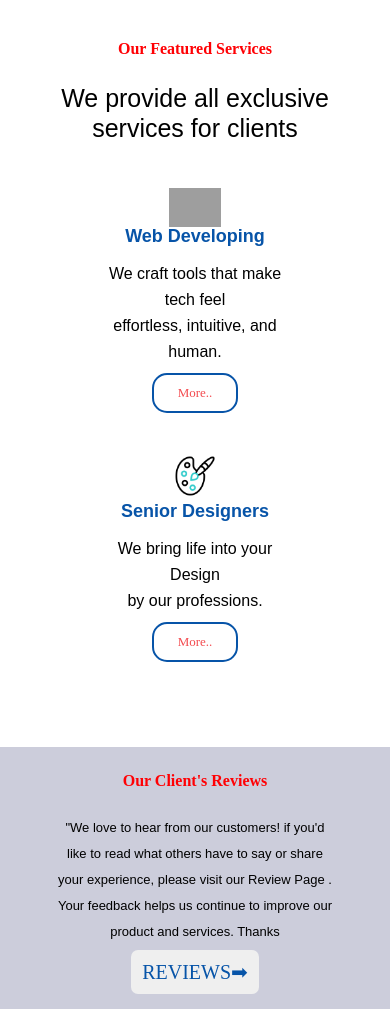
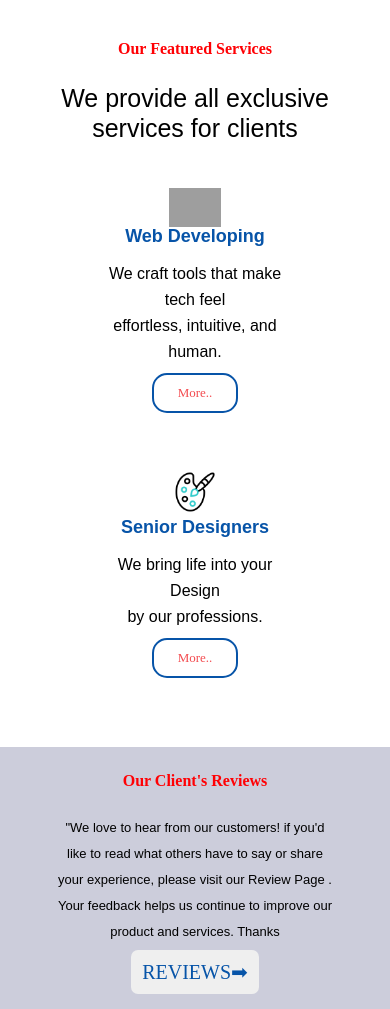
Before and after one commit to Biozeez09/aerontech, a PHP site: page / in a window 390 px wide. Shown: the part 2816-3825 px from the top of the page. Run offline with PHP 8.4, Linux system fonts and the light colour scheme; grey boxes are pictures that could not be loaded.

Commit message:
change commit

```diff
--- a/assest/aerontech.css
+++ b/assest/aerontech.css
@@ -658,6 +658,7 @@
     font-size: 40px;
     font-weight: 500;
     line-height: 52px;
+    /* margin-bottom: 6rem; */
   }
 
   .M-provide-text {
@@ -677,7 +678,7 @@
     display: flex;
     align-items: center;
     justify-content: center;
-    margin-top: 9rem;
+    margin-top: 10rem;
     flex-direction:column;
     font-family: var(--paragratext);
     font-size: 13px;
@@ -694,7 +695,8 @@
     flex-direction: column;
     align-items: center;
     text-align: center;
-    margin-bottom: 2rem;
+    margin-bottom: 3rem;
+    /* padding-bottom:2rem; */
   }
 
   .H4-text {
@@ -1245,7 +1247,7 @@
 
   .M-Footer {
     width: 100%;
-    height: 156vh;
+    height: 158vh;
     background: #080a2d;
     padding-left: 3vh;
     display: block;
@@ -1299,7 +1301,7 @@
 
   .M-address {
     width: 70%;
-    height: 25vh;
+    height: 30vh;
     text-decoration: none;
     color: white;
     padding-top: 2rem;
```
